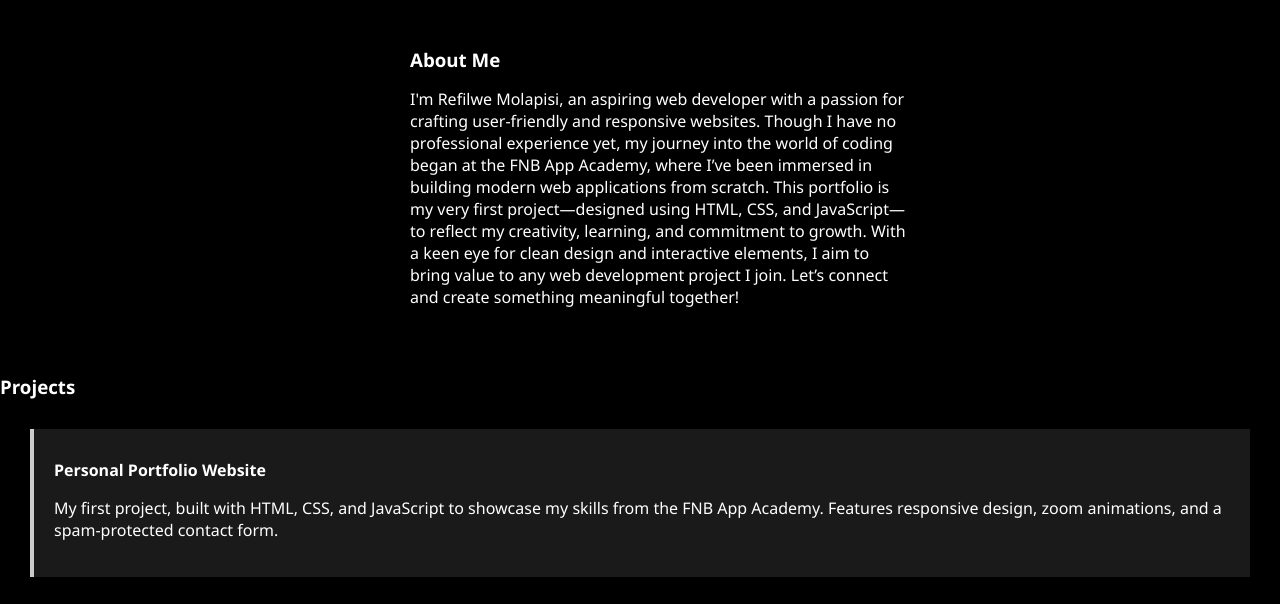
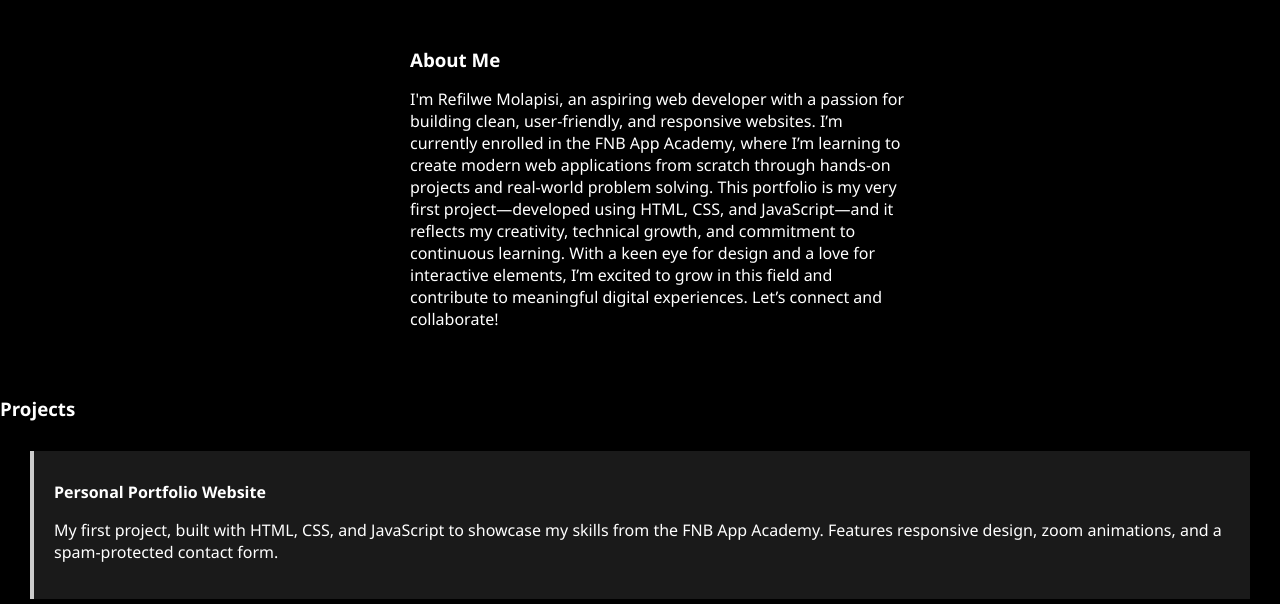
Before and after one commit to RefilweMo/refilwe-portfolio, a plain HTML site: page index.html in a window 1280 px wide. Shown: the part 151-755 px from the top of the page. Drawn offline with Linux system fonts and the light colour scheme; a script that the page names is missing.

Commit message:
Update index.html

```diff
--- a/index.html
+++ b/index.html
@@ -33,7 +33,7 @@
       <div class="about-text">
         <h3>About Me</h3>
         <p>
-          I'm Refilwe Molapisi, an aspiring web developer with a passion for crafting user-friendly and responsive websites. Though I have no professional experience yet, my journey into the world of coding began at the FNB App Academy, where I’ve been immersed in building modern web applications from scratch. This portfolio is my very first project—designed using HTML, CSS, and JavaScript—to reflect my creativity, learning, and commitment to growth. With a keen eye for clean design and interactive elements, I aim to bring value to any web development project I join. Let’s connect and create something meaningful together!
+          I'm Refilwe Molapisi, an aspiring web developer with a passion for building clean, user-friendly, and responsive websites. I’m currently enrolled in the FNB App Academy, where I’m learning to create modern web applications from scratch through hands-on projects and real-world problem solving. This portfolio is my very first project—developed using HTML, CSS, and JavaScript—and it reflects my creativity, technical growth, and commitment to continuous learning. With a keen eye for design and a love for interactive elements, I’m excited to grow in this field and contribute to meaningful digital experiences. Let’s connect and collaborate!
         </p>
       </div>
     </div>
```
